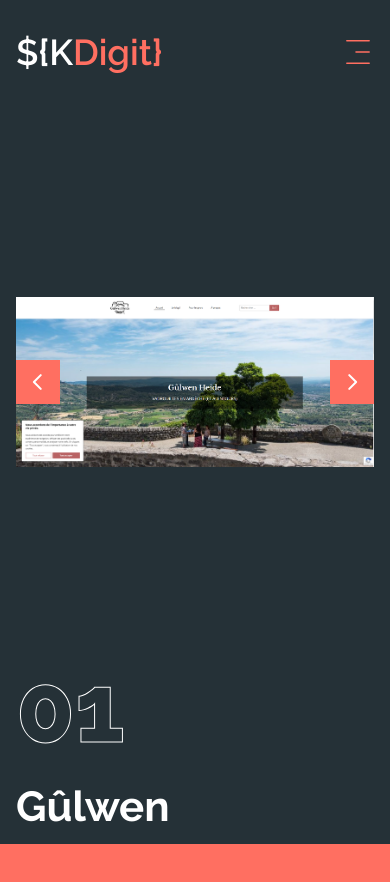
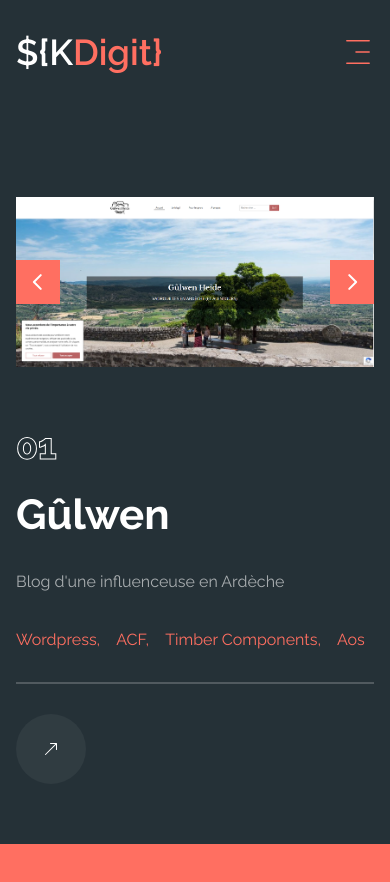
Before and after one commit to VaylSin/portfolio_2025, a Next.js app: page /realisations in a window 390 px wide. Shown: the top 882 px of the page. After the commit the page ends 844 px from the top, so only its background shows below. Built offline with nearby package versions, Linux system fonts and the light colour scheme.

Commit message:
fix dim mobile

```diff
--- a/app/realisations/page.tsx
+++ b/app/realisations/page.tsx
@@ -123,7 +123,7 @@ const Work = () => {
 					<div className="flex flex-col xl:flex-row xl:gap-[30px]">
 						<div className="w-full xl:w-[50%] xl:h-[460px] flex flex-col xl:justify-between order-2 xl:order-none">
 							<div className="flex flex-col gap-[30px]">
-								<div className="text-8xl leading-none font-extrabold text-transparent text-outline">
+								<div className="text-4xl lg:text-8xl leading-none font-extrabold text-transparent text-outline">
 									{project.num}
 								</div>
 								<h2 className="text-[42px] font-bold leading-none text-white group-hover:text-accent transition-all duration 500 capitalize">
@@ -133,7 +133,10 @@ const Work = () => {
 								<ul className="flex gap-4">
 									{project.stack.map((item, index) => {
 										return (
-											<li key={index} className="text-xl text-accent">
+											<li
+												key={index}
+												className="text-base md:text-xl text-accent"
+											>
 												{item}
 												{index !== project.stack.length - 1 && ","}
 											</li>
@@ -173,21 +176,22 @@ const Work = () => {
 							<Swiper
 								spaceBetween={50}
 								slidesPerView={1}
-								className="xl:h-[520px] mb-12"
+								className="xl:h-[520px] mb-4 lg:mb-12"
 								onSlideChange={handleSlideChange}
 							>
 								{projects.map((item, index) => {
 									return (
 										<SwiperSlide key={index} className="w-full">
-											<div className="h-[460px] relative group flex justify-center items-center bg-primary">
-												{/* <div className="absolute top-0 bottom-0 w-full h-full bg-black/40 z-10"></div> */}
+											<div className="h-[260px] lg:h-[460px] relative group flex justify-center items-center bg-primary">
 												<div>
-													<Image
-														src={item.thumb}
-														fill
-														className="object-contain"
-														alt={item.title}
-													/>
+													<Link href={item.url} target="_blank">
+														<Image
+															src={item.thumb}
+															fill
+															className="object-contain "
+															alt={item.title}
+														/>
+													</Link>
 												</div>
 											</div>
 										</SwiperSlide>
```
